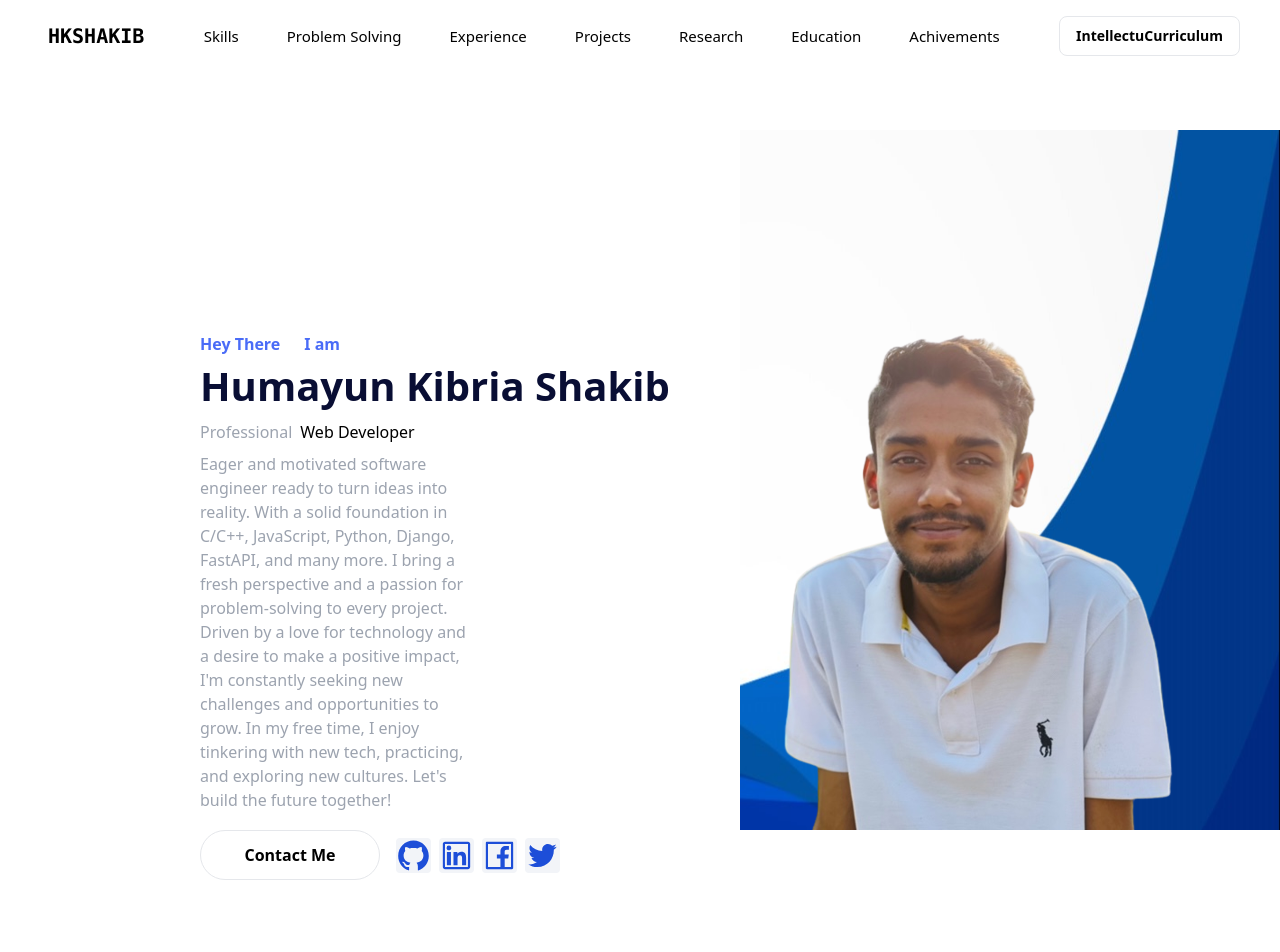
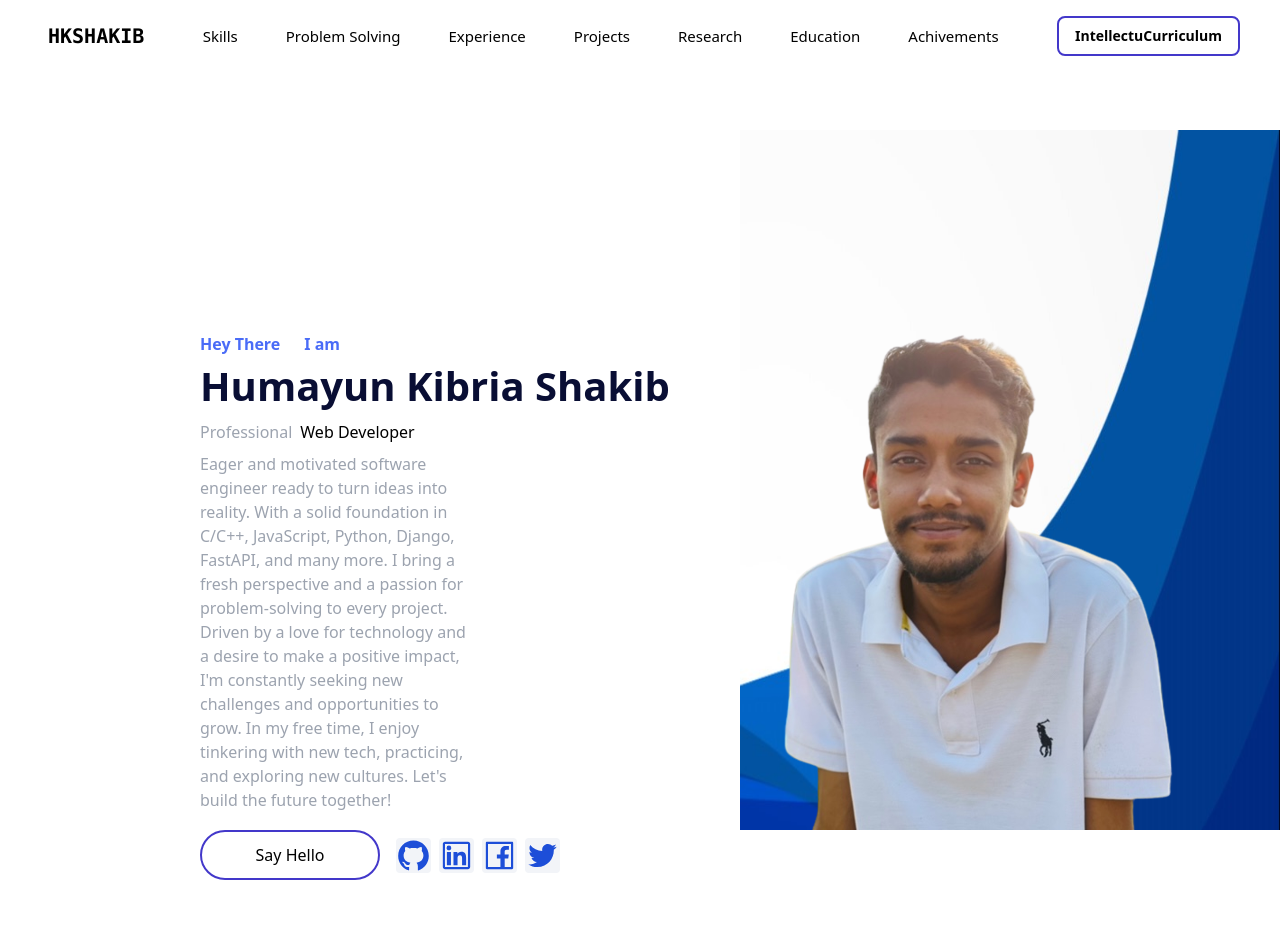
Before and after one commit to hkshakib/portfolio, a React (Create React App) app: page / in a window 1280 px wide. Shown: the top 952 px of the page. Built offline with nearby package versions, Linux system fonts and the light colour scheme; some icons are missing; what tailwindcss-font-inter would draw is missing.

Commit message:
feat: Added New Border width and color of button

```diff
--- a/src/components/Navbar.jsx
+++ b/src/components/Navbar.jsx
@@ -208,7 +208,7 @@ function Navbar() {
 
       <div className="hidden lg:flex lg:pr-8">
         <a href={CV} target="_blank" rel="noopener noreferrer">
-          <button className="border h-10 px-4 rounded-lg  text-black font-bold hover:bg-[#6E07F3] hover:transition-all duration-700 hover:text-white hover:shadow-lg text-sm">
+          <button className="border-2 border-indigo-700 h-10 px-4 rounded-lg  text-black font-bold hover:bg-[#6E07F3] hover:transition-all duration-700 hover:text-white hover:shadow-lg text-sm">
             IntellectuCurriculum
           </button>
         </a>
--- a/src/pages/Home.jsx
+++ b/src/pages/Home.jsx
@@ -49,8 +49,8 @@ const Home = () => {
 
         <div className="flex basis-[10%] lg:w-[100%] gap-4 mt-[10px]">
           <a href="#footer">
-            <button className="h-[30px] w-[100px] lg:h-[50px] lg:w-[180px] text-[12px] border rounded-[50px] text-black font-semibold hover:bg-[#6E07F3] hover:transition-all duration-700 hover:text-white hover:shadow-lg lg:text-[1rem]">
-              Contact Me
+            <button className="h-[30px] w-[100px] leading-7 lg:h-[50px] lg:w-[180px] text-[18px] border-2 border-indigo-700	 rounded-[50px] text-black hover:bg-[#6E07F3] hover:transition-all duration-700 hover:text-white hover:shadow-lg lg:text-[1rem]">
+              Say Hello
             </button>
           </a>
 
```
